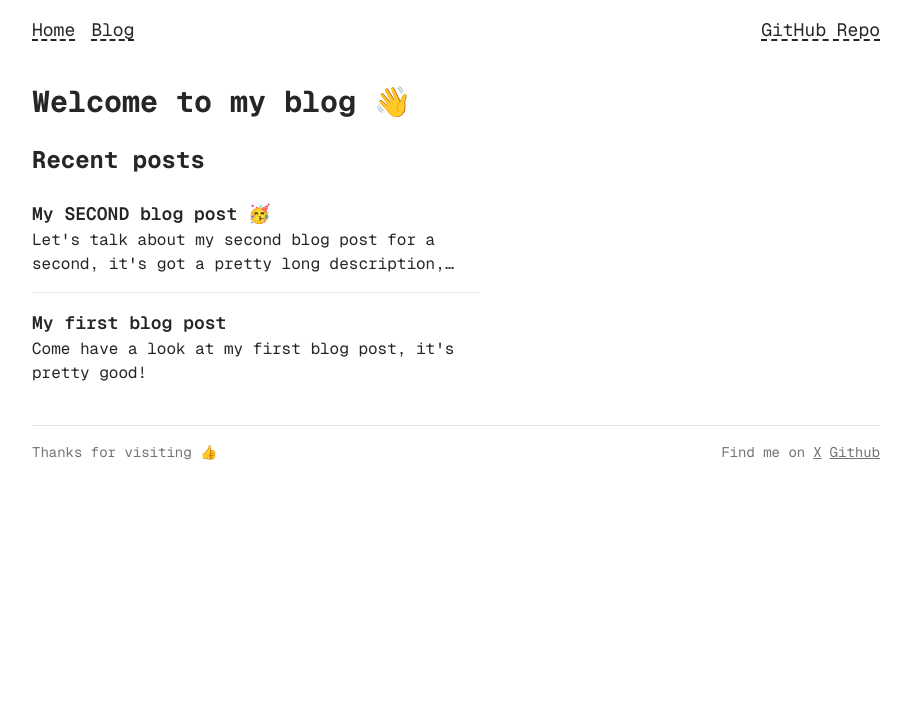
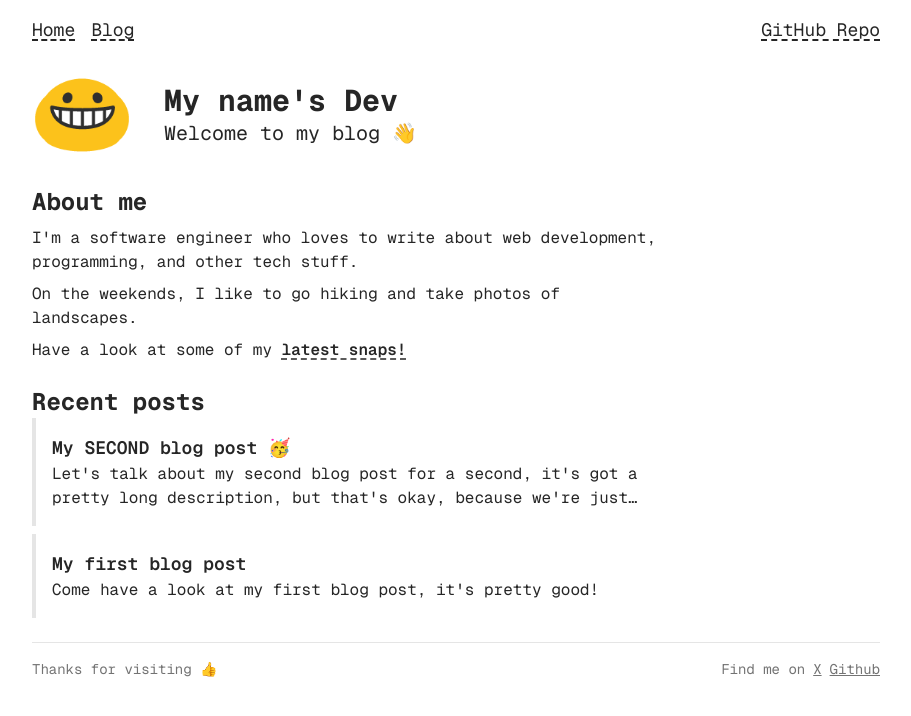
Before and after one commit to patrickmccallum/nextjs-blog-starter, a Next.js app: page / in a window 1280 px wide. Shown: the top 716 px of the page, without its empty margins (184-1095 px from the left). Built offline with nearby package versions, Linux system fonts and the light colour scheme.

Commit message:
feat: add new sections to homepage, typography link component

```diff
--- a/src/app/page.tsx
+++ b/src/app/page.tsx
@@ -2,12 +2,74 @@ import {
     TypographyH1,
     TypographyH2,
     TypographyH3,
+    TypographyLead,
+    TypographyLink,
     TypographyP,
 } from '@/components/typography'
 import { getBlogPosts } from '@/lib/blog-utils'
 import Link from 'next/link'
+import Image from 'next/image'
+import ImgProfilePic from './profile-pic.png'
 
 export default function Home() {
+    return (
+        <div className="flex flex-col gap-2">
+            <SectionIntro />
+            <SectionAboutMe />
+            <SectionBlog />
+        </div>
+    )
+}
+
+const SectionIntro = () => {
+    return (
+        <section
+            className={
+                'flex flex-col gap-2 md:flex-row md:items-center md:gap-8'
+            }
+        >
+            <Image
+                src={ImgProfilePic}
+                alt="A photo of me, Dev"
+                width={100}
+                height={100}
+                className="rounded-full"
+            />
+            <div>
+                <TypographyH1 className={'mt-0'}>
+                    My name&apos;s Dev
+                </TypographyH1>
+                <TypographyLead>
+                    Welcome to my blog <span aria-hidden="true">👋</span>
+                </TypographyLead>
+            </div>
+        </section>
+    )
+}
+
+const SectionAboutMe = () => {
+    return (
+        <section className={'max-w-prose'}>
+            <TypographyH2>About me</TypographyH2>
+            <TypographyP>
+                I&apos;m a software engineer who loves to write about web
+                development, programming, and other tech stuff.
+            </TypographyP>
+            <TypographyP>
+                On the weekends, I like to go hiking and take photos of
+                landscapes.
+            </TypographyP>
+            <TypographyP>
+                Have a look at some of my{' '}
+                <TypographyLink href={'/blog/my-first-post'}>
+                    latest snaps!
+                </TypographyLink>
+            </TypographyP>
+        </section>
+    )
+}
+
+const SectionBlog = () => {
     const blogs = getBlogPosts({
         includeUnpublished: false,
         sortBy: 'datePublishedDesc',
@@ -15,14 +77,14 @@ export default function Home() {
     })
 
     return (
-        <div className="flex flex-col gap-2">
-            <TypographyH1>
-                Welcome to my blog <span aria-hidden="true">👋</span>
-            </TypographyH1>
+        <section>
             <TypographyH2>Recent posts</TypographyH2>
-            <ol className="flex max-w-md flex-col divide-y">
+            <ol className="flex max-w-prose flex-col gap-2">
                 {blogs.map((blog) => (
-                    <li key={blog.id} className="py-4">
+                    <li
+                        key={blog.id}
+                        className="border-l-4 border-l-neutral-200 py-4 pl-4"
+                    >
                         <Link
                             href={`/blog/${blog.slug}`}
                             className="flex flex-col hover:underline"
@@ -37,6 +99,6 @@ export default function Home() {
                     </li>
                 ))}
             </ol>
-        </div>
+        </section>
     )
 }
--- a/src/components/typography.tsx
+++ b/src/components/typography.tsx
@@ -1,4 +1,5 @@
 import { cn } from '@/lib/style-utils'
+import Link, { LinkProps } from 'next/link'
 
 interface TypographyBaseProps {
     className?: string
@@ -48,3 +49,41 @@ export function TypographyListUnordered(props: any) {
 export function TypographyListItem(props: any) {
     return <li className="text-base">{props.children}</li>
 }
+
+export function TypographyLead({ children, className }: TypographyBaseProps) {
+    return (
+        <p
+            className={cn(
+                'text-muted-foreground dark:text-muted/80 text-xl',
+                className,
+            )}
+        >
+            {children}
+        </p>
+    )
+}
+
+export function TypographyLink({
+    children,
+    className,
+    ...props
+}: TypographyBaseProps & LinkProps & { target?: string }) {
+    return (
+        <Link
+            {...props}
+            referrerPolicy={'no-referrer'}
+            className={cn(
+                'font-semibold',
+                'text-primary-bg',
+                'dark:text-primary-foreground',
+                'underline-offset-7 underline-6 underline decoration-dashed underline-offset-4',
+                'hover:decoration-primary hover:decoration-solid',
+                'dark:hover:decoration-primary-foreground',
+                'focus-visible:decoration-primary-foreground focus-visible:decoration-solid',
+                className,
+            )}
+        >
+            {children}
+        </Link>
+    )
+}
```
Also changed, not shown: src/mdx-components.tsx (+17 -0 lines), src/app/profile-pic.png (added).
